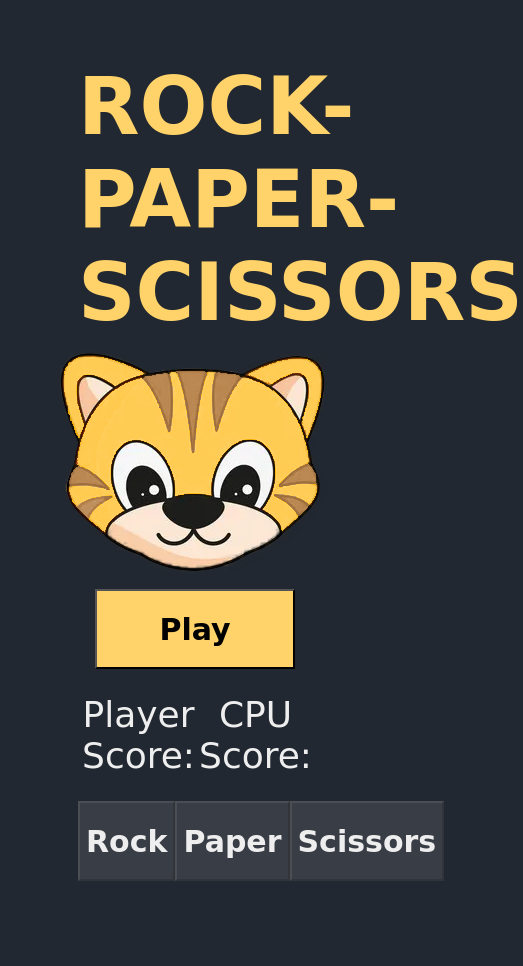
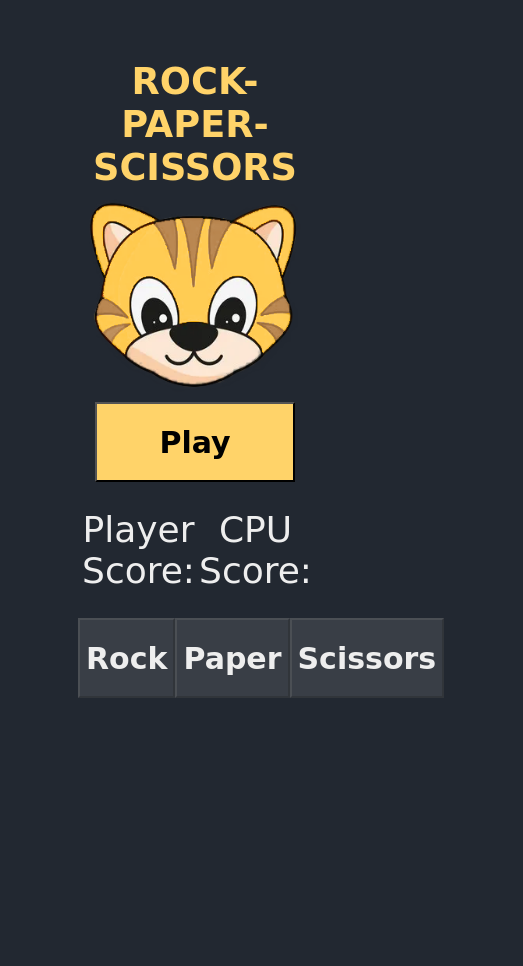
Before and after one commit to michael-hoang/top-project-rock-paper-scissors, a plain HTML site: page index.html in a window 390 px wide. Shown: the whole page, 523 px wide, since content can reach past the window. After the commit the page ends 844 px from the top, so only its background shows below. Drawn offline with Linux system fonts and the light colour scheme; a web font is replaced by a local one.

Commit message:
Add mobile responsiveness

```diff
--- a/assets/css/styles.css
+++ b/assets/css/styles.css
@@ -39,7 +39,7 @@ button:disabled {
 h1 {
     color: #FFD369;
     font-family: 'Rubik Dirt', cursive;
-    font-size: 80px;
+    font-size: calc(25px + 3vw);
     margin: 60px 0 0 0;
 }
 
@@ -50,6 +50,7 @@ html {
 
 img.choice {
     height: 20vh;
+    max-width: 100%;
 }
 
 #play-btn {
@@ -59,7 +60,8 @@ img.choice {
 }
 
 #gfx-head {
-    height: 250px;
+    height: 25vh;
+    max-width: 100%;
 }
 
 #gfx-play-container {
```
